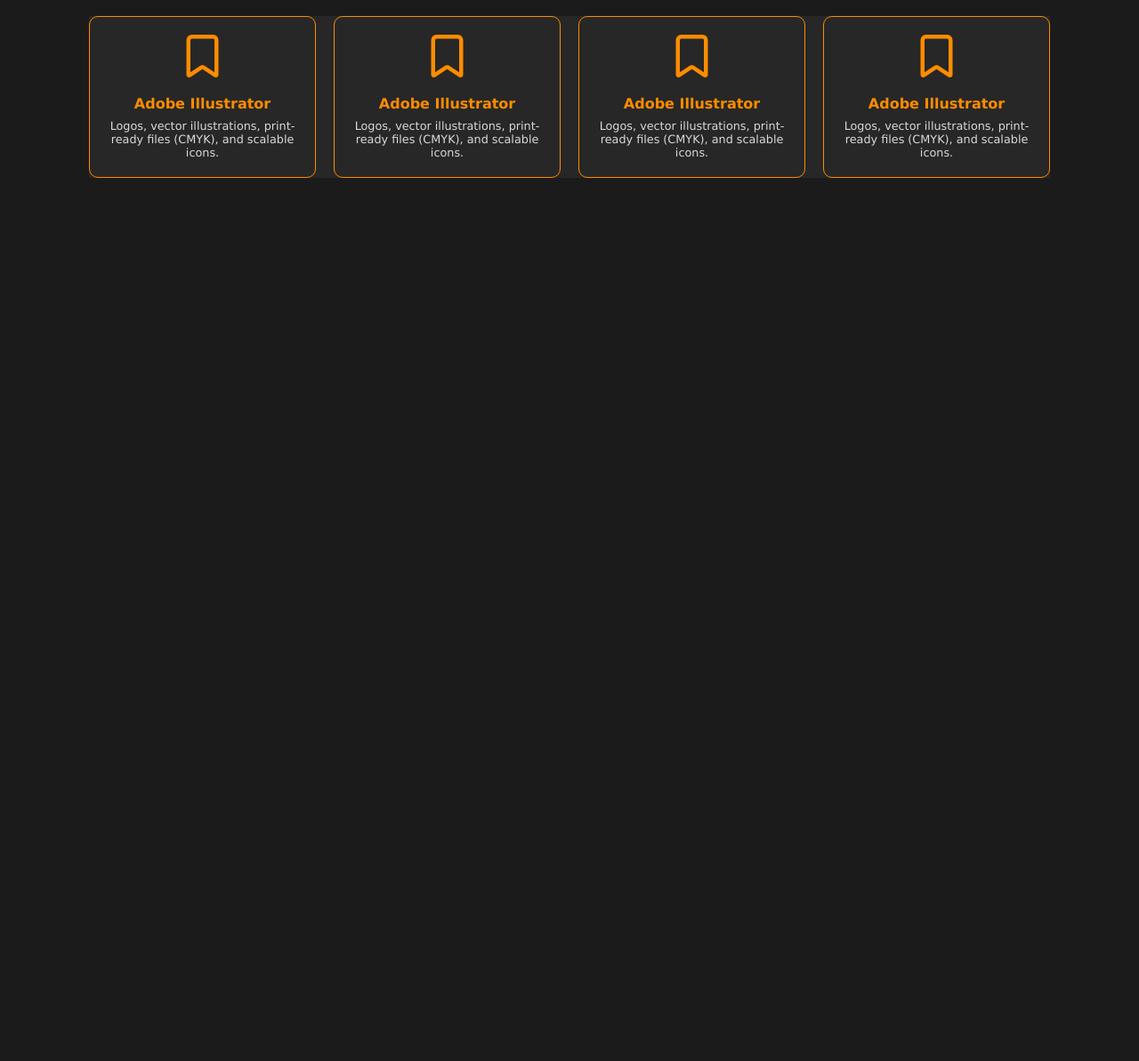
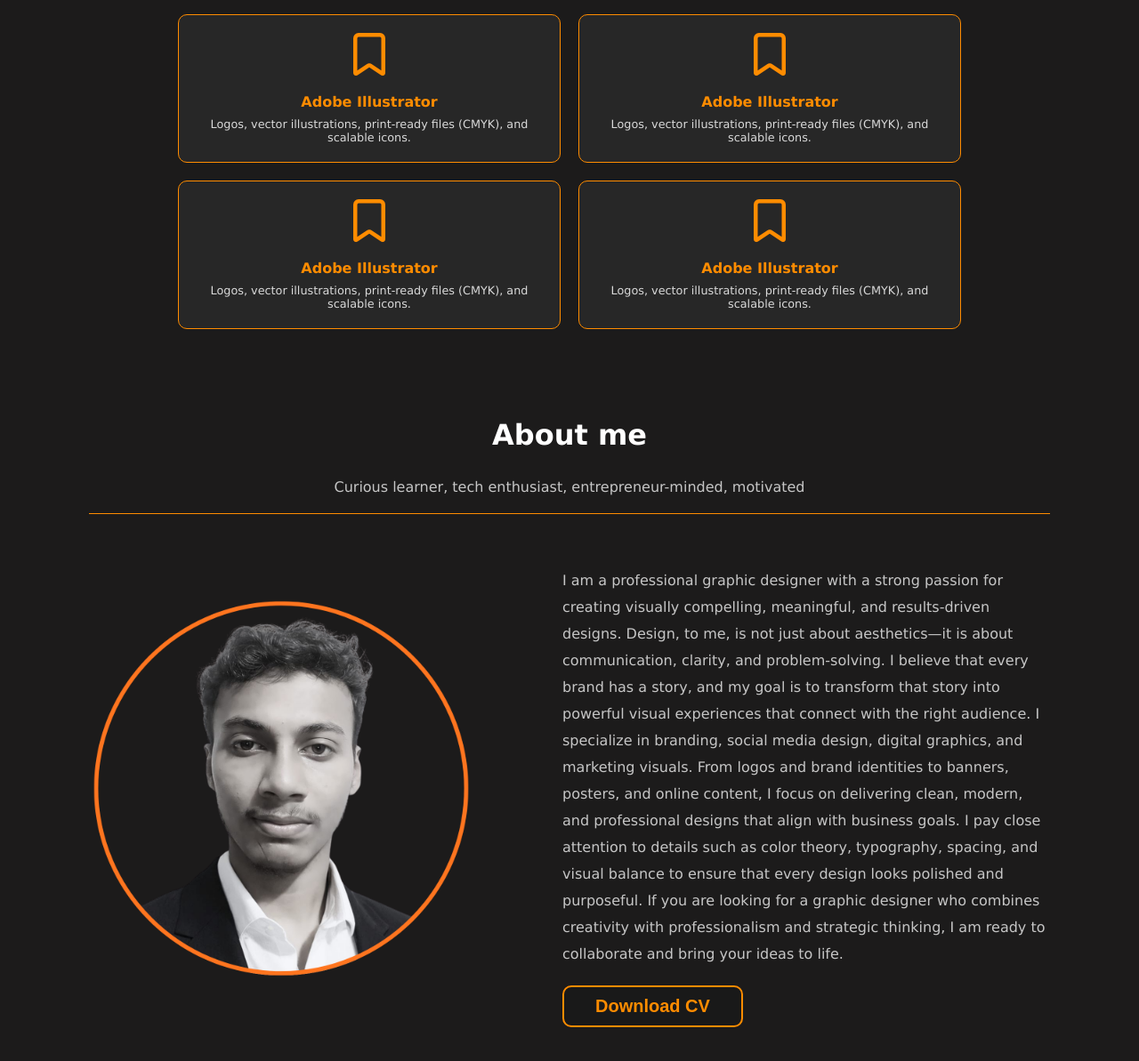
Before and after one commit to arhosain/my-website-1, a plain HTML site: page index.html in a window 1280 px wide. Shown: the part 985-2178 px from the top of the page at 89% size. Before the commit the page ends 1285 px from the top, so only its background shows below. Drawn offline with Linux system fonts and the light colour scheme.

Commit message:
added about-me section

```diff
--- a/css/style.css
+++ b/css/style.css
@@ -22,21 +22,22 @@
   align-items: center;
 }
 .btn-primary {
-  color: rgb(255, 119, 0);
+  color: rgb(255, 255, 255)
+  ;
   padding: 10px 35px;
   font-weight: 600;
   font-size: 20px;
-  border: 2px solid rgb(245, 169, 118);
-  background-color: rgb(247, 247, 247);
+  border: 1px solid rgb(215, 215, 215);
+  background-color: rgb(255, 132, 0);
   border-radius: 10px;
 }
 .btn-2 {
-  color: rgb(255, 255, 255);
+  color: darkorange;
   padding: 10px 35px;
   font-weight: 600;
   font-size: 20px;
-  border: 2px solid rgb(245, 169, 118);
-  background-color: rgb(255, 119, 1);
+  border: 2px solid darkorange;
+  background-color: rgb(25, 25, 25);
   border-radius: 10px;
 }
 
@@ -109,12 +110,14 @@
   margin: 100px;
 }
 .service-carts{
-  background-color: rgb(39, 39, 39);
+
   text-align: center;
+  margin: 100px;
 
   gap: 20px;
   margin-top: 50px;
-  display: flex;
+  display: grid;
+  grid-template-columns: 1fr 1fr;
   justify-content: space-between;
 
 
@@ -123,6 +126,7 @@
   border: 1px solid darkorange;
   padding: 20px;
   border-radius: 10px;
+  background-color: rgb(39, 39, 39);
 }
 .services-title{
   color: white;
@@ -155,3 +159,39 @@
   font-weight: 100;
   margin-bottom: 20px;
 }
+
+/* about me section  */
+
+.about-me{
+  color: rgb(198, 198, 198);
+  margin: 100px;
+
+}
+
+.about-title{
+  color: white;
+  text-align: center;
+  font-size: 2rem;
+}
+.about-description{
+  text-align: center;
+  margin-top: 30px;
+  border-bottom: 0.7px solid darkorange;
+  padding-bottom: 20px;
+}
+.about-me-text{
+  display: flex;
+  gap: 100px;
+  align-items: center;
+}
+
+.about-img{
+  width: 40%;
+}
+.about-me-description{
+  font-family: Verdana, Geneva, Tahoma, sans-serif;
+  font-weight: 100;
+  margin-bottom: 20px;
+  line-height: 30px;
+  margin-top: 60px;
+}
--- a/index.html
+++ b/index.html
@@ -58,9 +58,10 @@
       </div>
     </div>
     <div class="Services">
-      <h1 class="services-title">Services  </h1>
-      <p class="Services-descrption">I deliver high-quality visual solutions by blending professional design with clean code. Whether you need a scalable
-      brand identity or a responsive web presence, I use the right tools to get the job done efficiently.</p>
+      <h1 class="services-title">Services </h1>
+      <p class="Services-descrption">I deliver high-quality visual solutions by blending professional design with clean
+        code. Whether you need a scalable
+        brand identity or a responsive web presence, I use the right tools to get the job done efficiently.</p>
       <div class="service-carts">
         <div class="service-cart">
           <!-- <img class="cart-image" src="images/software-development.png" alt=""> -->
@@ -88,6 +89,31 @@
         </div>
       </div>
     </div>
+    <div class="about-me" >
+      <h2 class="about-title">About me</h2>
+      <p class="about-description">Curious learner, tech enthusiast, entrepreneur-minded, motivated</p>
+      <div class="about-me-text">
+        <img class="about-img" src="images/Untitled design (4).png" alt="">
+        <div class="about-text">
+        <p class="about-me-description">
+        I am a professional graphic designer with a strong passion for creating visually compelling, meaningful, and
+        results-driven designs. Design, to me, is not just about aesthetics—it is about communication, clarity, and
+        problem-solving. I believe that every brand has a story, and my goal is to transform that story into powerful visual
+        experiences that connect with the right audience.
+
+        I specialize in branding, social media design, digital graphics, and marketing visuals. From logos and brand identities
+        to banners, posters, and online content, I focus on delivering clean, modern, and professional designs that align with
+        business goals. I pay close attention to details such as color theory, typography, spacing, and visual balance to ensure
+        that every design looks polished and purposeful.
+
+
+        If you are looking for a graphic designer who combines creativity with professionalism and strategic thinking, I am
+        ready to collaborate and bring your ideas to life.
+        </p>
+        <button class="btn-2">Download CV</button>
+        </div>
+      </div>
+    </div>
 
   </main>
   <footer>
```
Also changed, not shown: images/Untitled design (4).png (added).
